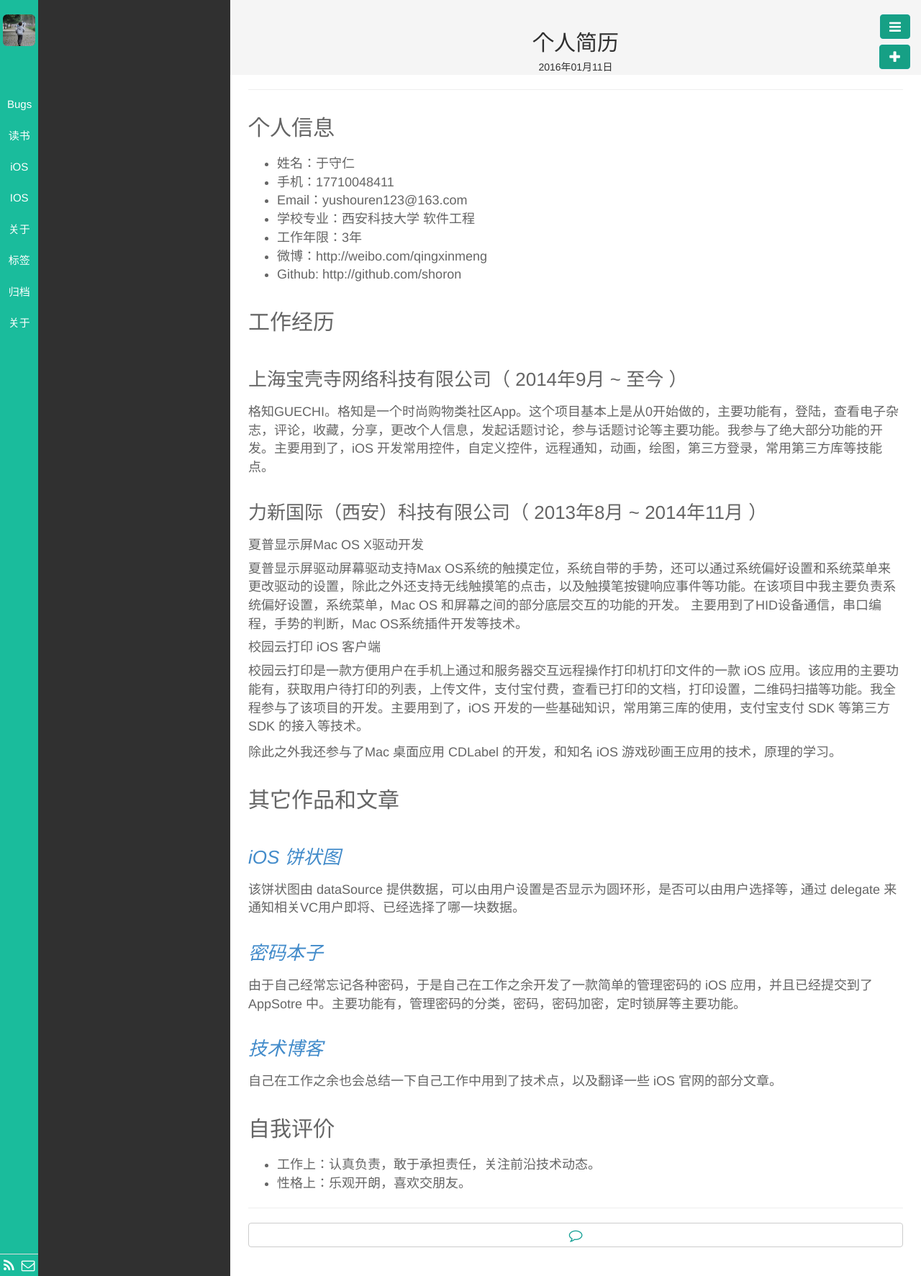
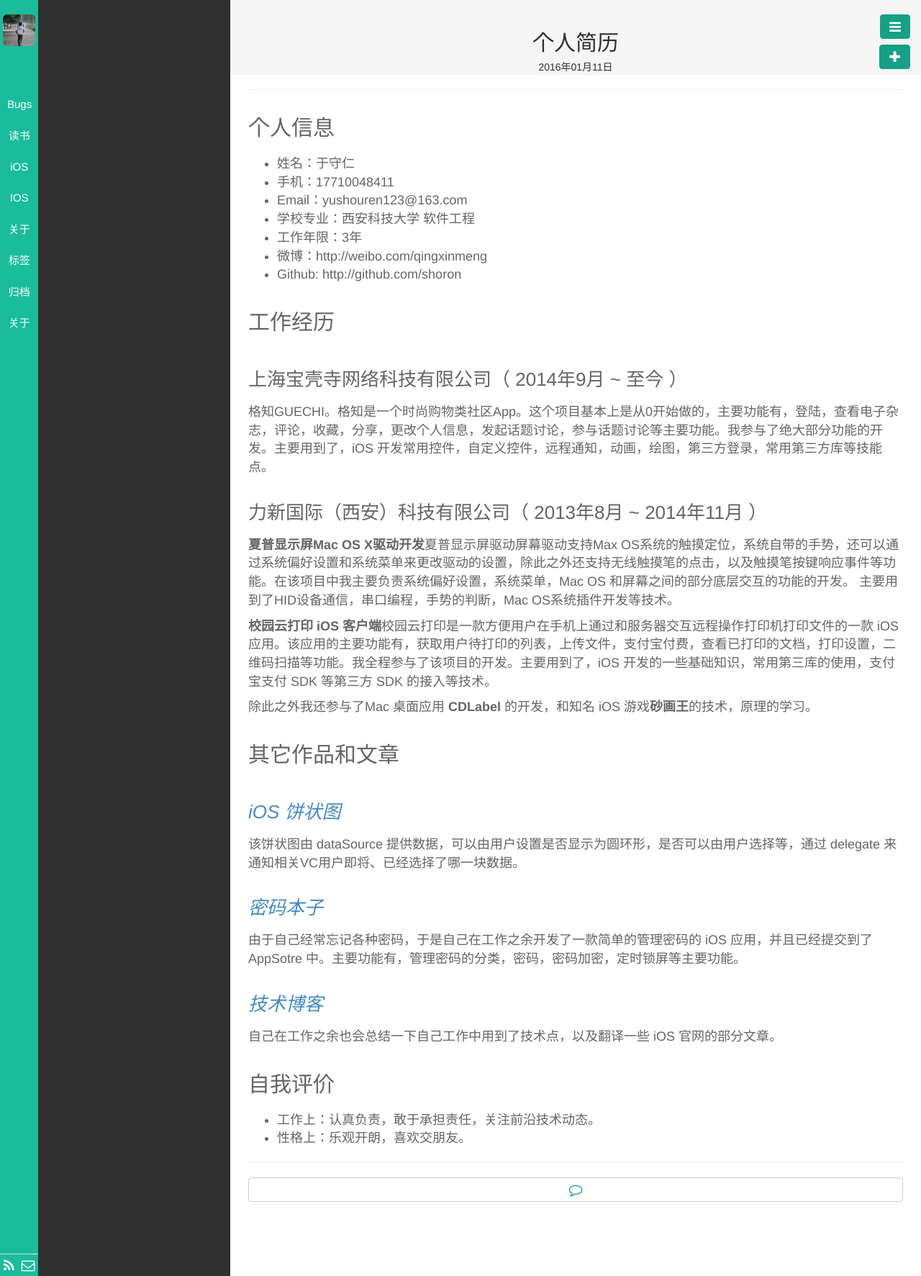
Before and after one commit to shoron/shoron.github.io, a Jekyll site: the page built from _posts/简历/2016-01-11-Resume.md, in a window 1280 px wide. Shown: the whole page at 72% size. Built offline with Jekyll 4.4.1, drawn with Linux system fonts in a browser that asks for light colours; nearby versions of some CDN libraries; library files that are not in the unit come from our copies; Markdown is read by kramdown in place of the engine named in the settings.

Commit message:
modify resume

```diff
--- a/_posts/IOS/2016-01-11-Resume.md
+++ b/_posts/简历/2016-01-11-Resume.md
@@ -25,14 +25,11 @@ description:
 
 ### 力新国际（西安）科技有限公司（ 2013年8月 ~ 2014年11月 ）
 
-#### 夏普显示屏Mac OS X驱动开发  ####
+**夏普显示屏Mac OS X驱动开发**夏普显示屏驱动屏幕驱动支持Max OS系统的触摸定位，系统自带的手势，还可以通过系统偏好设置和系统菜单来更改驱动的设置，除此之外还支持无线触摸笔的点击，以及触摸笔按键响应事件等功能。在该项目中我主要负责系统偏好设置，系统菜单，Mac OS 和屏幕之间的部分底层交互的功能的开发。 主要用到了HID设备通信，串口编程，手势的判断，Mac OS系统插件开发等技术。
 
-夏普显示屏驱动屏幕驱动支持Max OS系统的触摸定位，系统自带的手势，还可以通过系统偏好设置和系统菜单来更改驱动的设置，除此之外还支持无线触摸笔的点击，以及触摸笔按键响应事件等功能。在该项目中我主要负责系统偏好设置，系统菜单，Mac OS 和屏幕之间的部分底层交互的功能的开发。 主要用到了HID设备通信，串口编程，手势的判断，Mac OS系统插件开发等技术。
+**校园云打印 iOS 客户端**校园云打印是一款方便用户在手机上通过和服务器交互远程操作打印机打印文件的一款 iOS 应用。该应用的主要功能有，获取用户待打印的列表，上传文件，支付宝付费，查看已打印的文档，打印设置，二维码扫描等功能。我全程参与了该项目的开发。主要用到了，iOS 开发的一些基础知识，常用第三库的使用，支付宝支付 SDK 等第三方 SDK 的接入等技术。
 
-#### 校园云打印 iOS 客户端
-校园云打印是一款方便用户在手机上通过和服务器交互远程操作打印机打印文件的一款 iOS 应用。该应用的主要功能有，获取用户待打印的列表，上传文件，支付宝付费，查看已打印的文档，打印设置，二维码扫描等功能。我全程参与了该项目的开发。主要用到了，iOS 开发的一些基础知识，常用第三库的使用，支付宝支付 SDK 等第三方 SDK 的接入等技术。
-
-除此之外我还参与了Mac 桌面应用 CDLabel 的开发，和知名 iOS 游戏砂画王应用的技术，原理的学习。
+除此之外我还参与了Mac 桌面应用 **CDLabel** 的开发，和知名 iOS 游戏**砂画王**的技术，原理的学习。
 
 ## 其它作品和文章 ###
 
```
